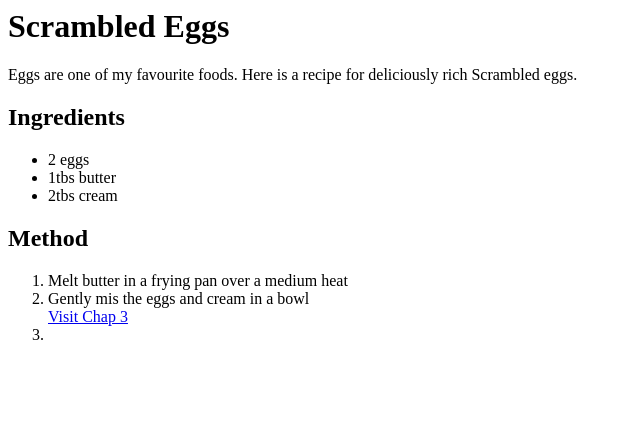
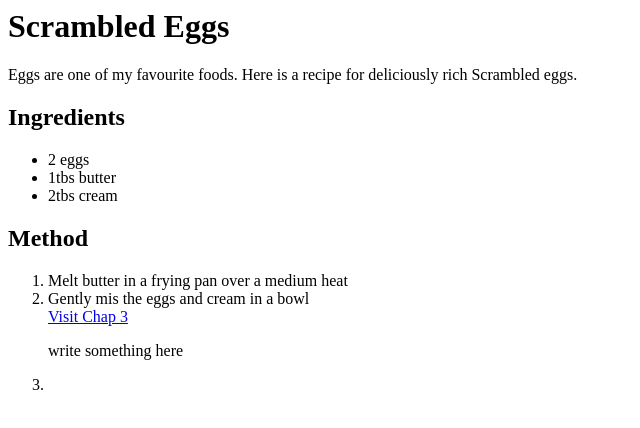
Before and after one commit to Kiddie-1410/Kiddie-1410.github.io, a plain HTML site: page index.html in a window 1280 px wide. Shown: the whole page, without its empty margins (0-640 px from the left). Drawn offline with Linux system fonts and the light colour scheme.

Commit message:
Update index.html

```diff
--- a/index.html
+++ b/index.html
@@ -18,6 +18,7 @@
             <li>Melt butter in a frying pan over a medium heat</li>
             <li>Gently mis the eggs and cream in a bowl</li>
             <a href="html_chap3_list">Visit Chap 3</a>
+            <p> write something here</p>
             <li></li>
 
         </ol>
```
